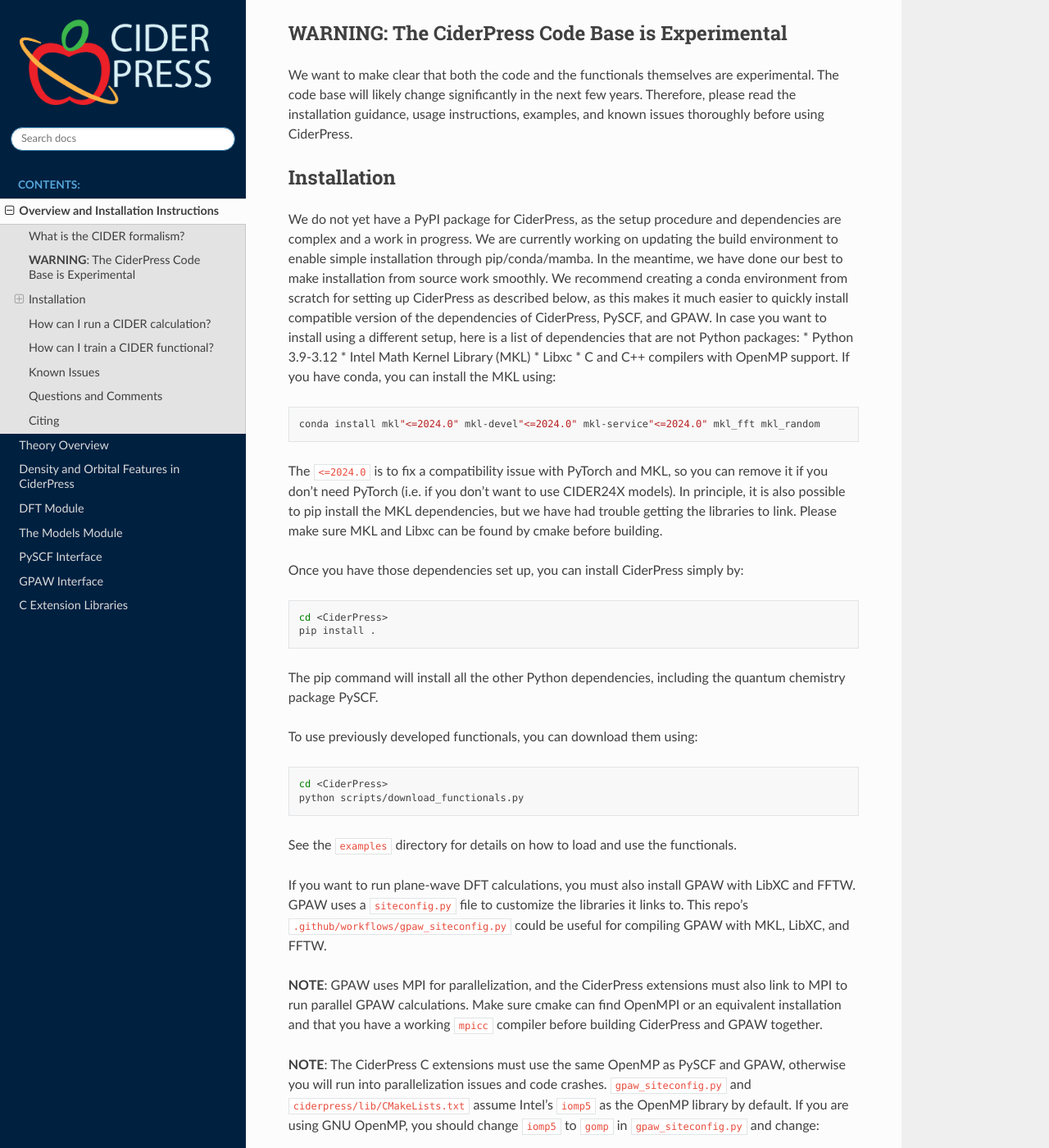
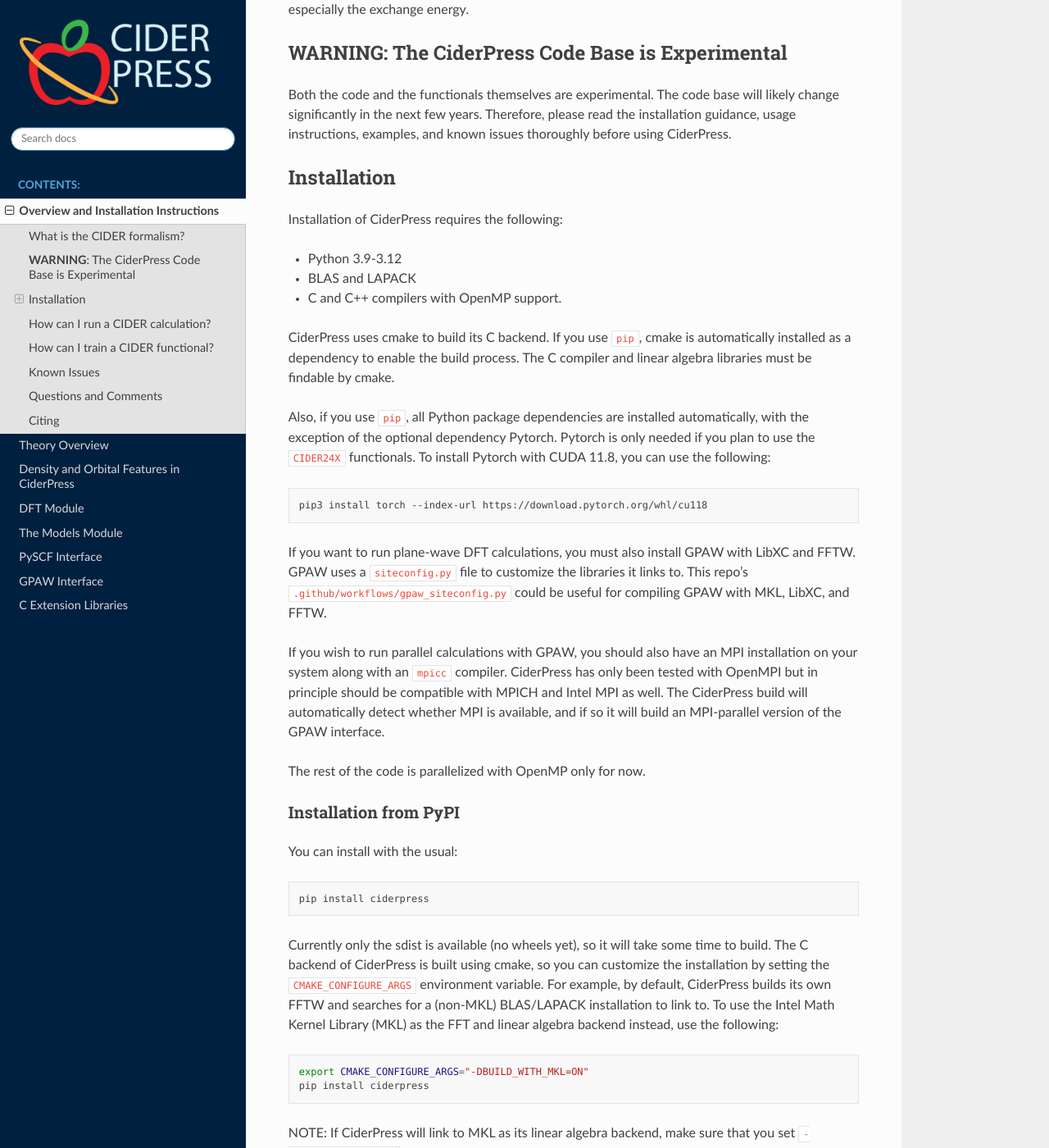
Before and after one commit to mir-group/CiderPress, a Sphinx documentation site: the page built from docs/installation/installation.rst, in a window 1280 px wide and 1400 px high, scrolled down 456 px. Shown: the whole window at 82% size. Built offline with Sphinx 7.4.7 and the Read the Docs theme 3.1.0, drawn with Linux system fonts in a browser that asks for light colours; some of the changed text lies outside the part shown.

Commit message:
update overview and installation guide

````diff
--- a/docs/installation/installation.rst
+++ b/docs/installation/installation.rst
@@ -3,7 +3,7 @@
 Overview and Installation Instructions
 ======================================
 
-Tools for training and evaluating CIDER functionals for use in Density Functional Theory calculations. Interfaces to the GPAW and PySCF codes are included.
+CiderPress is a Python/C package that provides tools for training and evaluating CIDER Exchange-Correlation (XC) functionals for use in Density Functional Theory calculations. Interfaces to the `GPAW <https://gpaw.readthedocs.io/>`_ and `PySCF <https://pyscf.org/>`_ codes are included.
 
 What is the CIDER formalism?
 ----------------------------
@@ -13,113 +13,162 @@
 **WARNING**: The CiderPress Code Base is Experimental
 -----------------------------------------------------
 
-We want to make clear that both the code and the functionals themselves are experimental. The code base will likely change significantly in the next few years. Therefore, please read the installation guidance, usage instructions, examples, and known issues thoroughly before using CiderPress.
+Both the code and the functionals themselves are experimental. The code base will likely change significantly in the next few years. Therefore, please read the installation guidance, usage instructions, examples, and known issues thoroughly before using CiderPress.
 
 Installation
 ------------
 
-We do not yet have a PyPI package for CiderPress, as the setup procedure and dependencies are complex and a work in progress. We are currently working on updating the build environment to enable simple installation through pip/conda/mamba.
-In the meantime, we have done our best to make installation from source work smoothly.
-We recommend creating a conda environment from scratch for setting up CiderPress as described below, as this makes it much easier to quickly install compatible version of the dependencies of CiderPress, PySCF, and GPAW. In case you want to install using a different setup, here is a list of dependencies that are not Python packages:
+Installation of CiderPress requires the following:
+
 * Python 3.9-3.12
-* Intel Math Kernel Library (MKL)
-* Libxc
+* BLAS and LAPACK
 * C and C++ compilers with OpenMP support.
-If you have conda, you can install the MKL using::
+
+CiderPress uses cmake to build its C backend. If you use ``pip``, cmake is automatically installed as a dependency to enable the build process. The C compiler and linear algebra libraries must be findable by cmake.
+
+Also, if you use ``pip``, all Python package dependencies are installed automatically, with the exception of the optional dependency Pytorch. Pytorch is only needed if you plan to use the ``CIDER24X`` functionals. To install Pytorch with CUDA 11.8, you can use the following: ::
+
+    pip3 install torch --index-url https://download.pytorch.org/whl/cu118
+
+If you want to run plane-wave DFT calculations, you must also install GPAW with LibXC and FFTW. GPAW uses a ``siteconfig.py`` file to customize the libraries it links to. This repo's ``.github/workflows/gpaw_siteconfig.py`` could be useful for compiling GPAW with MKL, LibXC, and FFTW.
+
+If you wish to run parallel calculations with GPAW, you should also have an MPI installation on your system along with an ``mpicc`` compiler. CiderPress has only been tested with OpenMPI but in principle should be compatible with MPICH and Intel MPI as well. The CiderPress build will automatically detect whether MPI is available, and if so it will build an MPI-parallel version of the GPAW interface.
+
+The rest of the code is parallelized with OpenMP only for now.
+
+Installation from PyPI
+~~~~~~~~~~~~~~~~~~~~~~
+
+You can install with the usual::
+
+    pip install ciderpress
+
+Currently only the sdist is available (no wheels yet), so it will take some time to build. The C backend of CiderPress is built using cmake, so you can customize the installation by setting the ``CMAKE_CONFIGURE_ARGS`` environment variable. For example, by default, CiderPress builds its own FFTW and searches for a (non-MKL) BLAS/LAPACK installation to link to. To use the Intel Math Kernel Library (MKL) as the FFT and linear algebra backend instead, use the following: ::
+
+    export CMAKE_CONFIGURE_ARGS="-DBUILD_WITH_MKL=ON"
+    pip install ciderpress
+
+NOTE: If CiderPress will link to MKL as its linear algebra backend, make sure that you set ``-DBUILD_WITH_MKL=ON``. Otherwise, CiderPress might link to MKL and FFTW, which can cause runtime crashes because MKL contains an FFTW wrapper with identical function names.
+
+Here is a list of cmake build options with their default values:
+
+* ``BUILD_WITH_MKL (OFF)``: If ON, use Intel Math Kernel Library as the linear algebra and FFT backends. If OFF, link to whatever BLAS/LAPACK version is found by cmake and link to FFTW as the FFT backend.
+* ``BUILD_LIBXC (OFF)``: If ON, libxc is downloaded, compiled, and linked to CiderPress during the compilation process. If OFF, a libxc installation must be available to link to and findable by cmake at compile time.
+* ``BUILD_FFTW (ON)``: Ignored if ``BUILD_WITH_MKL=ON``. Otherwise, if ON, FFTW is built and linked to by cmake during compilation. If OFF, an FFTW installation must be available to link to and findable by cmake at compile time.
+* ``BUILD_MARCH_NATIVE (OFF)``: If ON, use the ``-march=native`` C compiler flag, which enables instruction sets on the CPU used for compilation, potentially resulting in higher performance.
+
+To further customize the installation, you can build from source and edit the ``CMakeLists.txt`` files in ``ciderpress/lib`` and its subdirectories.
+
+Build from Source
+~~~~~~~~~~~~~~~~~
+
+You can also build from source. If you clone the CiderPress repository, you can enter the repository directory and simply type::
+
+    pip install .
+
+Alternatively, to build the C extensions "in-place," you can use cmake directly as follows: ::
+
+    cd ciderpress/lib
+    mkdir build
+    cd build
+    cmake <CMAKE_ARGS> ..
+    make
+
+You can also use the cmake configuration arguments listed above with these approaches. Note that if you use ``pip``, ``cmake`` will be installed as a dependency. If you build from source directly, you must have ``cmake`` installed on your system.
+
+Installation in a Conda Environment
+~~~~~~~~~~~~~~~~~~~~~~~~~~~~~~~~~~~
+
+Installation in a conda environment follows the same procedure as above, but with the added benefit that non-Python dependencies can be installed using conda. For example, you can install the MKL using::
 
     conda install mkl"<=2024.0" mkl-devel"<=2024.0" mkl-service"<=2024.0" mkl_fft mkl_random
 
-The ``<=2024.0`` is to fix a compatibility issue with PyTorch and MKL, so you can remove it if you don't need PyTorch (i.e. if you don't want to use CIDER24X models). In principle, it is also possible to pip install the MKL dependencies, but we have had trouble getting the libraries to link. Please make sure MKL and Libxc can be found by cmake before building.
+The ``<=2024.0`` is to fix a compatibility issue with PyTorch and MKL, so you can remove it if you don't need PyTorch (i.e. if you don't want to use CIDER24X models). In principle, it is also possible to pip install the MKL dependencies, but we have had trouble getting the libraries to link. Then you install CiderPress using MKL::
 
-Once you have those dependencies set up, you can install CiderPress simply by::
+    CMAKE_CONFIGURE_ARGS=``-DBUILD_WITH_MKL=ON`` pip install .
 
-    cd <CiderPress>
+Step-by-step Installation with Conda, Micromamba, etc.
+~~~~~~~~~~~~~~~~~~~~~~~~~~~~~~~~~~~~~~~~~~~~~~~~~~~~~~
+
+This section covers how to install CiderPress and its dependencies from a fresh conda environment. Micromamba is also supported; you will just need to replace the ``conda`` commands with ``micromamba`` below.
+
+1. Make sure you have a C compiler installed. (Or you can install one through conda after creating your environment in step 1.)
+
+2. Create a new conda environment.::
+
+    conda create -n <my_env> python=3.11
+    conda activate <my_env>
+
+   Python 3.9-3.12 are supported.
+
+3. Install dependencies. The scripts ``.github/workflows/mm_install_torch.sh`` and
+   ``.github/workflows/mm_install_mpi.h`` can both be used to set up an environment
+   for running CIDER calculations. ``mm_install_torch.sh`` installs MKL, libxc, FFTW,
+   and pytorch, so it is useful if you want to run calculations with CIDER24X
+   functionals, which require pytorch. ``mm_install_mpi.sh`` installs MKL, libxc,
+   FFTW, OpenMPI, and mpicc, so it is useful if you want to run GPAW calculations.
+   Note that the conda MPI installation might not work well for multi-node jobs on
+   clusters, so you might want to use your own MPI/mpicc instead if that
+   is your use case. Single-node jobs should work fine with conda's MPI.
+
+4. Build C extensions and install CiderPress.::
+
     pip install .
 
-The pip command will install all the other Python dependencies, including the quantum chemistry package PySCF.
+5. (If using GPAW) Install GPAW from source. We recommend using our ``gpaw_siteconfig.py`` to link gpaw to
+   MPI and MKL for simplicity and speed. (You can download GPAW at gitlab.com/gpaw/gpaw.)::
 
-To use previously developed functionals, you can download them using::
+    cd <place you want to save the GPAW source>
+    git clone https://gitlab.com/gpaw/gpaw.git
+    cd gpaw
+    cp <CiderPress>/.github/workflows/gpaw_siteconfig.py siteconfig.py
+    python setup.py build install
+
+   **Note**: Currently CiderPress does not support the new GPAW version (``gpaw.new``), but we plan to support it in the future.
+
+Notes on External Code Performance and Compatibility
+~~~~~~~~~~~~~~~~~~~~~~~~~~~~~~~~~~~~~~~~~~~~~~~~~~~~
+
+* CiderPress automatically installs PySCF as a dependency, and GPAW can be installed simply by ``pip install gpaw``. However, both codes will in general have better performance if compiled from source. See the `PySCF installation instructions <https://pyscf.org/install.html>`_ and the `GPAW installation instructions <https://gpaw.readthedocs.io/install.html>`_ for details.
+* GPAW uses MPI for parallelization, and the CiderPress extensions must also link to MPI to run parallel GPAW calculations. Make sure cmake can find OpenMPI or an equivalent installation and that you have a working ``mpicc`` compiler before building CiderPress and GPAW together.
+* The CiderPress C extensions must use the same OpenMP as PySCF and GPAW, otherwise you will run into parallelization issues and code crashes. The ``gpaw_siteconfig.py`` provided in the CiderPress repository (see Step 5 of step-by-step instructions above) assumes Intel's ``iomp5`` as the OpenMP library by default. If you are using GNU OpenMP, you should change ``iomp5`` to ``gomp`` in ``gpaw_siteconfig.py``. CiderPress will find OpenMP automatically using cmake, so please make sure this version is the one used to build PySCF and GPAW.
+* To run the CIDER24X functionals, you also need to install Pytorch.
+
+How can I run a CIDER calculation?
+----------------------------------
+
+The ML models that define CIDER functionals are stored in ``yaml`` files. To use previously developed functionals, you can download them using::
 
     cd <CiderPress>
     python scripts/download_functionals.py
 
 See the ``examples`` directory for details on how to load and use the functionals.
 
-If you want to run plane-wave DFT calculations, you must also install GPAW with LibXC and FFTW. GPAW uses a ``siteconfig.py`` file to customize the libraries it links to. This repo's ``.github/workflows/gpaw_siteconfig.py`` could be useful for compiling GPAW with MKL, LibXC, and FFTW.
+CIDER calculations can be run in PySCF (for non-periodic, all-electron calculations) and GPAW (for periodic, plane-wave PAW calculations) using the functional initializers ``ciderpress.pyscf.dft.make_cider_calc`` and ``ciderpress.gpaw.calculator.get_cider_functional``, respectively. Periodic PySCF calculations are not yet supported, except for the CIDER24X functionals with uniform grids and pseudopotentials. See ``examples/pyscf/simple_calc.py`` and ``examples/gpaw/simple_calc.py`` for a demonstration of setting up a typical calculation, and refer to the docstrings of the initializers for a more detailed explanation of all the input options. As explained in the docstrings, the defaults are sufficient for most of the input options. The recommended functional for most applications in which the goal is to reproduce hybrid DFT is the ``CIDER23X_NL_MGGA_DTR`` exchange functional, which is a meta-GGA with nonlocal features of the density.
 
-**NOTE**: GPAW uses MPI for parallelization, and the CiderPress extensions must also link to MPI to run parallel GPAW calculations. Make sure cmake can find OpenMPI or an equivalent installation and that you have a working ``mpicc`` compiler before building CiderPress and GPAW together.
-
-**NOTE**: The CiderPress C extensions must use the same OpenMP as PySCF and GPAW, otherwise you will run into parallelization issues and code crashes. ``gpaw_siteconfig.py`` and ``ciderpress/lib/CMakeLists.txt`` assume Intel's ``iomp5`` as the OpenMP library by default. If you are using GNU OpenMP, you should change ``iomp5`` to ``gomp`` in ``gpaw_siteconfig.py`` and change::
-
-    set(MKL_INTERFACE lp64)
-
-to::
-
-    set(MKL_INTERFACE lp64)
-    set(MKL_THREADING gnu_thread)
-
-in ``ciderpress/lib/CMakeLists.txt``. We are working on making this build setup more portable so the user doesn't have to figure this out by hand.
-
-**NOTE**: To run the CIDER24X functionals, you also need to install pytorch.
-
-Easy Installation with Conda, Micromamba, etc.
-^^^^^^^^^^^^^^^^^^^^^^^^^^^^^^^^^^^^^^^^^^^^^^
-
-This section covers how to install CiderPress and its dependencies from a fresh conda environment. Micromamba is also supported; you will just need to replace the 'conda' commands with 'micromamba' below.
-
-0. Make sure you have a C compiler installed. (Or you can install one through conda after creating your environment in step 1.)
-
-1. Create a new conda environment.
-```bash
-conda create -n <my_env> python=3.11
-conda activate <my_env>
-```
-Python 3.9-3.12 are supported.
-
-2. Install dependencies. The scripts `.github/workflows/mm_install_torch.sh` and `.github/workflows/mm_install_mpi.h` can both be used to set up an environment for running CIDER calculations. `mm_install_torch.sh` installs MKL, libxc, FFTW, and pytorch, so it is useful if you want to run calculations with CIDER24X functionals, which require pytorch. `mm_install_mpi.sh` installs MKL, libxc, FFTW, OpenMPI, and mpicc, so it is useful if you want to run GPAW calculations. Note that the conda MPI installation might not work well for multi-node jobs on clusters, so you might want to use your own MPI/mpicc instead if that is your use case. Single-node jobs should work fine with conda's MPI.
-
-3. Build C extensions and install CiderPress.
-```bash
-pip install .
-```
-
-4. (If using GPAW) Install GPAW from source. We recommend using our `siteconfig.py` to link gpaw to
-   MPI and MKL for simplicity and speed. (You can download GPAW at gitlab.com/gpaw/gpaw.)::
-
-    cd <place you want to save the GPAW source>
-    git clone https://gitlab.com/gpaw/gpaw.git
-    cd gpaw
-    cp <CiderPress>/.github/workflows/gpaw_siteconfig.py .
-    python setup.py build install
-
- **Note**: Currently CiderPress does not support the new GPAW version (`gpaw.new`), but we plan to support it in the future.
-
-How can I run a CIDER calculation?
-----------------------------------
-
-CIDER calculations can be run in PySCF (for non-periodic, all-electron calculations) and GPAW (for periodic, plane-wave PAW calculations) using the functional initializers ``ciderpress.pyscf.dft.make_cider_calc`` and ``ciderpress.gpaw.calculator.get_cider_functional``, respectively. Periodic PySCF calculations are not yet supported, except for the CIDER24X functionals with uniform grids and pseudopotentials. See ``examples/pyscf/simple_calc.py`` and ``examples/gpaw/simple_calc.py`` for a demonstration of setting up a typical calculation, and refer to the docstrings of the initializers for a more detailed explanation of all the input options. As explained in the docstrings, the defaults are sufficient for most of the input options. The recommended functional for most applications in which the goal is to reproduce hybrid DFT is the ``CIDER23X_NL_MGGA_DTR`` exchange functional, which is a meta-GGA with nonlocal features of the density.
 The more recent ``CIDER24Xne`` and ``CIDER24Xe`` functionals use more powerful descriptors and are therefore more accurate than any of the ``CIDER23X`` functionals, but they are also more expensive and only available for use in PySCF. ``CIDER24Xe`` is fit to molecular HOMO-LUMO gaps, so it might be useful for properties where band gaps are important.
 
 How can I train a CIDER functional?
 -----------------------------------
 
-The basic ML training framework for CiderPress is stored in ``ciderpress.models``. You are free to use these tools if you find them helpful, but they are not yet documented or prepared for widespread use. Also, CiderPress currently only contains the ML model classes themselves, but not the various training tools. If you are interested in training your own CIDER model, we suggest reaching out to us to discuss (email kylebystrom@gmail.com).
+The basic ML training framework for CiderPress is stored in ``ciderpress.models``. CiderPress currently only contains the ML model classes themselves, but not the various training tools needed to set up the training databases. If you are interested in training your own CIDER model, we suggest reaching out to us to discuss (email kylebystrom@gmail.com).
 
 Known Issues
 ------------
 
 CiderPress has a few known issues that we are currently investigating. Please be aware of these when attempting calculations with CIDER functionals. We will make a note and publish a new release when we fix these issues. If you run into any other problems, please post an issue on the Github repository.
+
 * For some periodic systems in GPAW within the PAW formalism, significant numerical instability issues arise for the nonlocal functionals. In our experience thus far, these issues are uncommon and seem to be caused by the nonlocal PAW corrections to the CIDER features as opposed to the functionals themselves.
 * For the GPAW interface, the memory overhead for the nonlocal features can be fairly high, occasionally causing memory issues. Please be aware that you might need to allocate more memory for a nonlocal CIDER calculation than for, say, a PBE calculation.
 * For the PySCF interface, there are (mostly minor) convergence issues for some systems. These issues are much less common and less severe for our most robust functionals (like NL-MGGA-DTR). Even for NL-MGGA-DTR, occasionally a system will not quite converge. Usually the energy convergence is fine, but the orbital gradients are somewhat unstable; it might be necessary to set ``conv_tol_grad`` to a higher value than the default. These issues are likely a mix between inherent functional stability and the stability of the fast feature evaluation algorithm.
 * The code spits out a lot of divide-by-zero and invalid value warnings from numpy, which occur because (as with many functionals) some terms in CIDER functionals become numerically unstable at very small densities. These issues are corrected by setting the XC energy and potential at very low density to zero, and we will clean up various warnings and unnecessary debug statements as soon as possible.
-* The construction of the CIDER PAW corrections within GPAW have a very small numerical stability issue that results in different energies on different runs (with energy differences of roughly $10^{-11}$ eV). The difference is so small that it is insignificant for most applications, but it might affect finite difference calculations with very small perturbations.
+* The construction of the CIDER PAW corrections within GPAW have a very small numerical stability issue that results in different energies on different runs (with energy differences of roughly :math:`10^{-11}` eV). The difference is so small that it is insignificant for most applications, but it might affect finite difference calculations with very small perturbations.
 
 Questions and Comments
 ----------------------
 
 Find a bug? Areas of code unclearly documented? Other questions? Feel free to contact
-Kyle Bystrom at kylebystrom@gmail.com AND/OR create an issue on the Github page at https://github.com/mir-group/CiderPress.
+Kyle Bystrom at kylebystrom@gmail.com AND/OR create an issue on the `Github page <https://github.com/mir-group/CiderPress>`_.
 
 Citing
 ------
````
